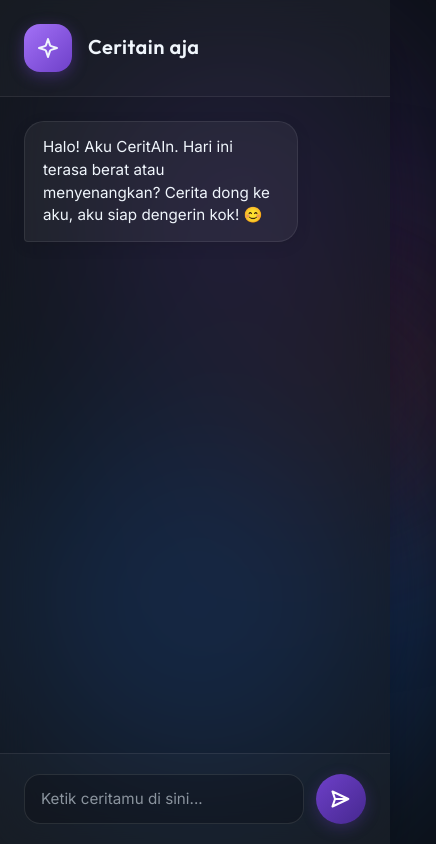
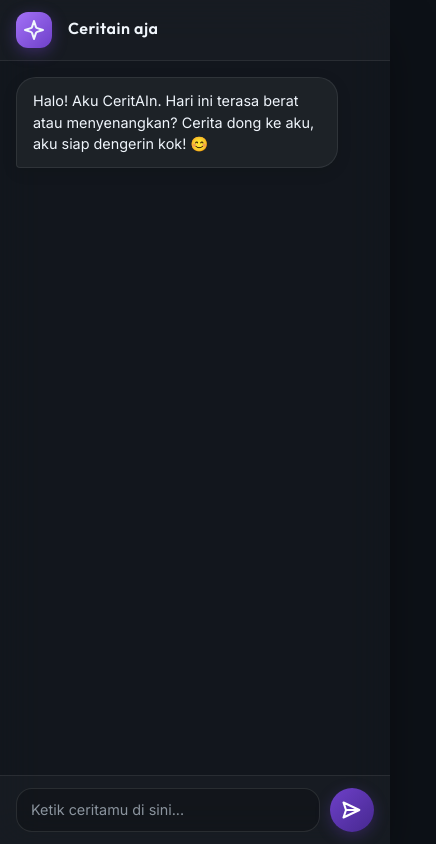
Before and after one commit to bagusardin25/CeritAIn, a website: page frontend/index.html in a window 390 px wide. Shown: the whole page, 436 px wide, since content can reach past the window. Drawn offline with Linux system fonts and the light colour scheme.

Commit message:
make responsive

```diff
--- a/frontend/style.css
+++ b/frontend/style.css
@@ -310,11 +310,81 @@ button svg {
 }
 
 /* Responsive Mobile */
-@media (max-width: 600px) {
+@media (max-width: 768px) {
+  .glow-orb {
+    opacity: 0.3;
+    filter: blur(80px);
+  }
+
   .chat-container {
-    height: 100vh;
+    height: 100dvh; /* Use dynamic viewport height for better mobile browser support */
     margin: 0;
     border-radius: 0;
     border: none;
+    max-width: 100%;
+  }
+
+  .chat-header {
+    padding: 16px;
+  }
+
+  .ai-avatar {
+    width: 40px;
+    height: 40px;
+    border-radius: 12px;
+  }
+
+  .header-info h1 {
+    font-size: 1.1rem;
+  }
+
+  .chat-box {
+    padding: 16px;
+    gap: 16px;
+  }
+
+  .message {
+    max-width: 90%;
+  }
+
+  .bubble {
+    padding: 12px 16px;
+    font-size: 0.9rem;
+  }
+
+  .input-area {
+    padding: 12px 16px;
+    padding-bottom: max(12px, env(safe-area-inset-bottom)); /* Support for notch phones */
+    gap: 10px;
+  }
+
+  textarea {
+    padding: 12px 14px;
+    font-size: 0.9rem;
+    min-height: 44px;
+  }
+
+  button {
+    width: 44px;
+    height: 44px;
   }
 }
+
+@media (max-width: 480px) {
+  .orb-1, .orb-2, .orb-3 {
+    display: none; /* Hide orbs on very small screens for clarity */
+  }
+
+  .chat-header {
+    padding: 12px 16px;
+  }
+
+  .ai-avatar {
+    width: 36px;
+    height: 36px;
+  }
+
+  .header-info h1 {
+    font-size: 1rem;
+  }
+}
```
